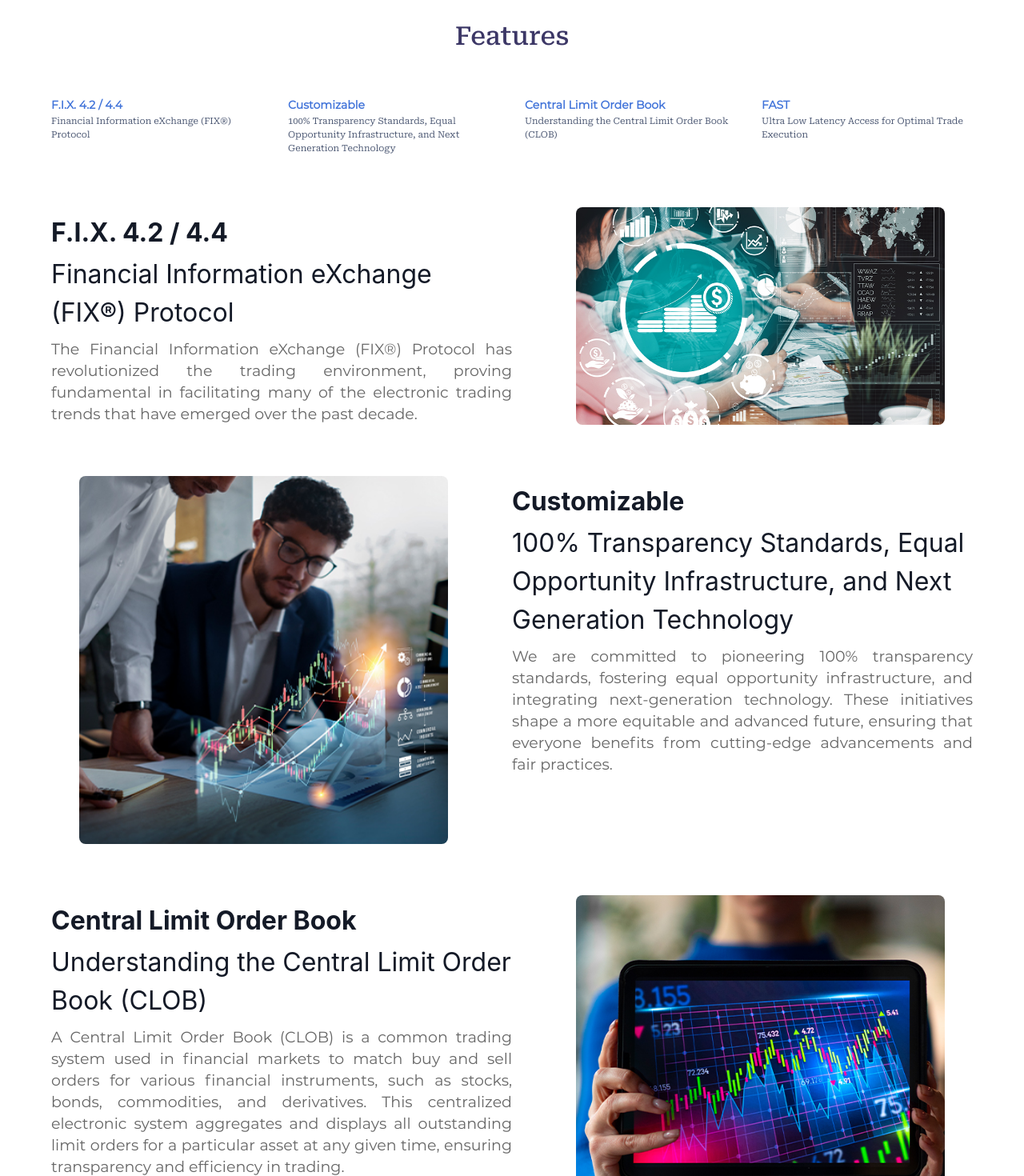
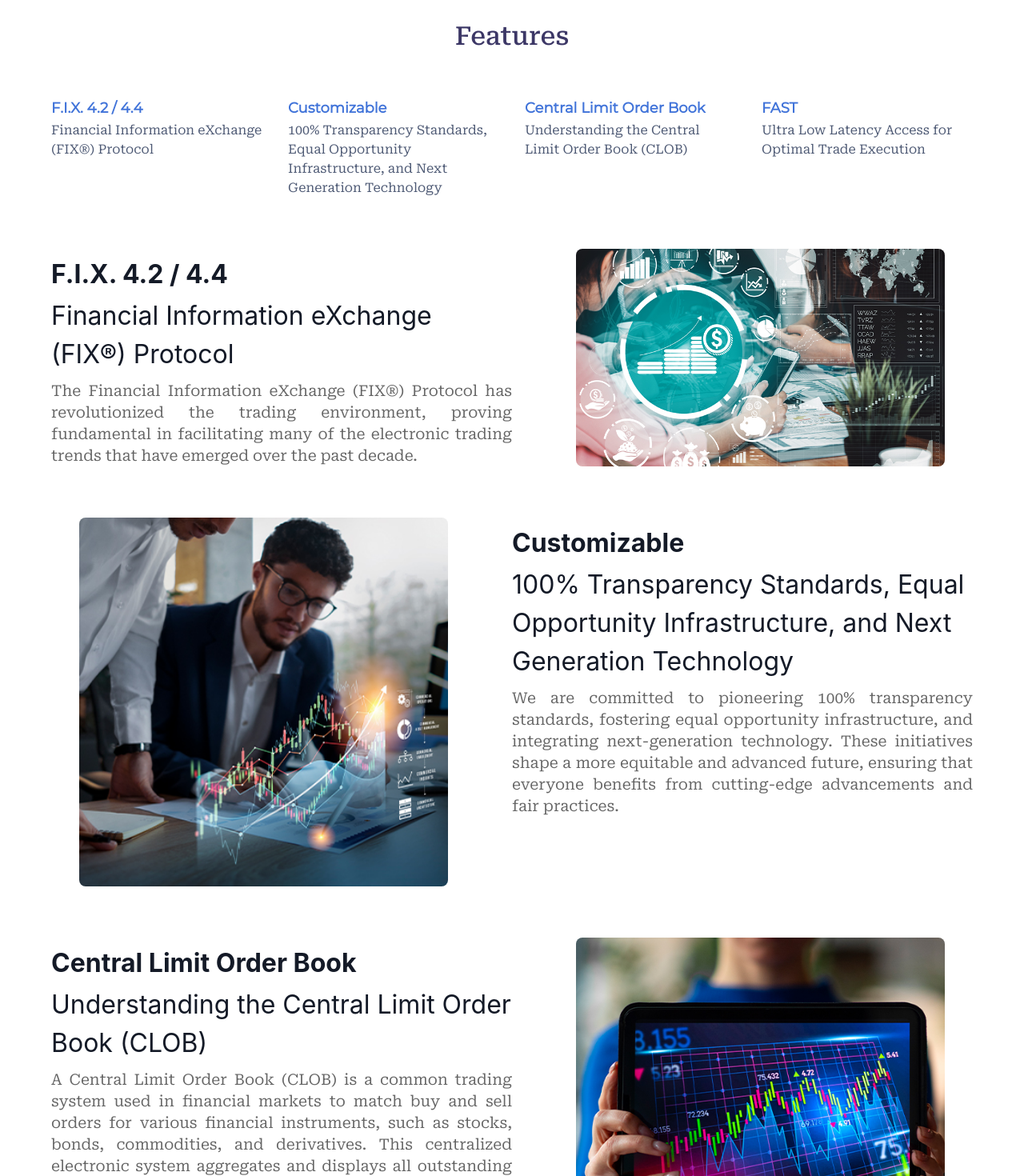
Before and after one commit to akashm2401/ttfx, a React (Create React App) app: page / in a window 1280 px wide. Shown: the part 1080-2550 px from the top of the page at 80% size. Built offline with nearby package versions, Linux system fonts and the light colour scheme; a web font is replaced by a local one.

Commit message:
updated fonts

```diff
--- a/src/components/ContactForm/css/contactUsForm.css
+++ b/src/components/ContactForm/css/contactUsForm.css
@@ -44,7 +44,7 @@
 /*---------------------------------------------*/
 a {
 	font-family: Montserrat-Regular;
-	font-size: 14px;
+	font-size: 18px;
 	line-height: 1.7;
 	color: #666666;
 	margin: 0px;
@@ -69,7 +69,7 @@
 }
 
 p {
-	font-family: Montserrat-Regular;
+	/* font-family: Montserrat-Regular; */
 	font-size: 14px;
 	line-height: 1.7;
 	color: #666666;
--- a/src/components/FeaturesComponent/FeaturesComponent.css
+++ b/src/components/FeaturesComponent/FeaturesComponent.css
@@ -28,7 +28,7 @@
 }
 
 .feature-summary .feature-summary-item .feature-summary-description {
-    font-size: 0.7rem;
+    font-size: 1rem;
 }
 
 .feature-box {
@@ -213,3 +213,10 @@
 @media only screen and (min-width: 992px){
 
 }
+
+
+/* Fonts style fixes */
+.features-main h6, p{
+    /* font-size: ; */
+    font-style: Inter,sans-serif !important;
+}
--- a/src/components/FeaturesComponent/FeaturesComponent.js
+++ b/src/components/FeaturesComponent/FeaturesComponent.js
@@ -115,7 +115,7 @@
           </div>
         </div>
 
-        <div ref={featureRefs.feature1} id="#feature1" className="feature-box">
+        <div ref={featureRefs.feature1} id="#feature1" className="feature-box mb-2">
           <div className="feature-box-left">
             <div className="feature-box-heading my-2">
               <h5>F.I.X. 4.2 / 4.4</h5>
@@ -142,7 +142,7 @@
 
         <div
           ref={featureRefs.feature2}
-          className="feature-box feature-box-reverse"
+          className="feature-box feature-box-reverse mb-2"
         >
           <div className="feature-box-left">
             <div className="feature-box-heading my-2">
@@ -170,7 +170,7 @@
           </div>
         </div>
 
-        <div ref={featureRefs.feature3} className="feature-box">
+        <div ref={featureRefs.feature3} className="feature-box mb-2">
           <div className="feature-box-left">
             <div className="feature-box-heading my-2">
               <h5>Central Limit Order Book</h5>
@@ -200,7 +200,7 @@
 
         <div
           ref={featureRefs.feature4}
-          className="feature-box feature-box-reverse"
+          className="feature-box feature-box-reverse mb-2"
         >
           <div className="feature-box-left">
             <div className="feature-box-heading my-2">
--- a/src/components/ReviewComponent/ReviewComponent.css
+++ b/src/components/ReviewComponent/ReviewComponent.css
@@ -102,9 +102,11 @@
 }
 
 .client-review .client-comment {
-    font-size: 0.8rem;
+    font-size: 1rem;
     text-align: center;
 }
+
+
 
 /* ANimation */
 /* #review1 {
--- a/src/pages/SolutionsPage/SolutionsPage.css
+++ b/src/pages/SolutionsPage/SolutionsPage.css
@@ -30,6 +30,11 @@
 
 .product-download-box-name {
     font-size: 0.9rem;
+}
+
+.product-container .cards {
+    display: flex;
+    justify-content: center;
 }
 
 /* SMARTPHONES PORTRAIT */
```
